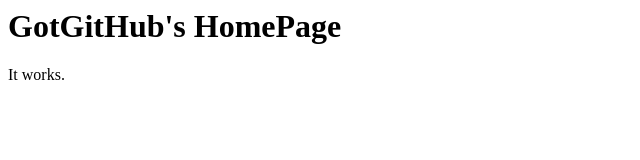
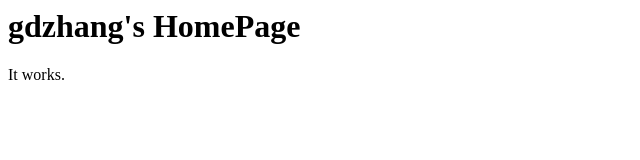
Before and after one commit to gdbdzgd/gdbdzgd.github.com, a plain HTML site: page index.html in a window 1280 px wide. Shown: the whole page, without its empty margins (0-640 px from the left). Drawn offline with Linux system fonts and the light colour scheme.

Commit message:
Update index.html
滴滴答

```diff
--- a/index.html
+++ b/index.html
@@ -1 +1,2 @@
-<h1>GotGitHub's HomePage</h1>It works.
+<h1>gdzhang's HomePage</h1>
+It works.
```
